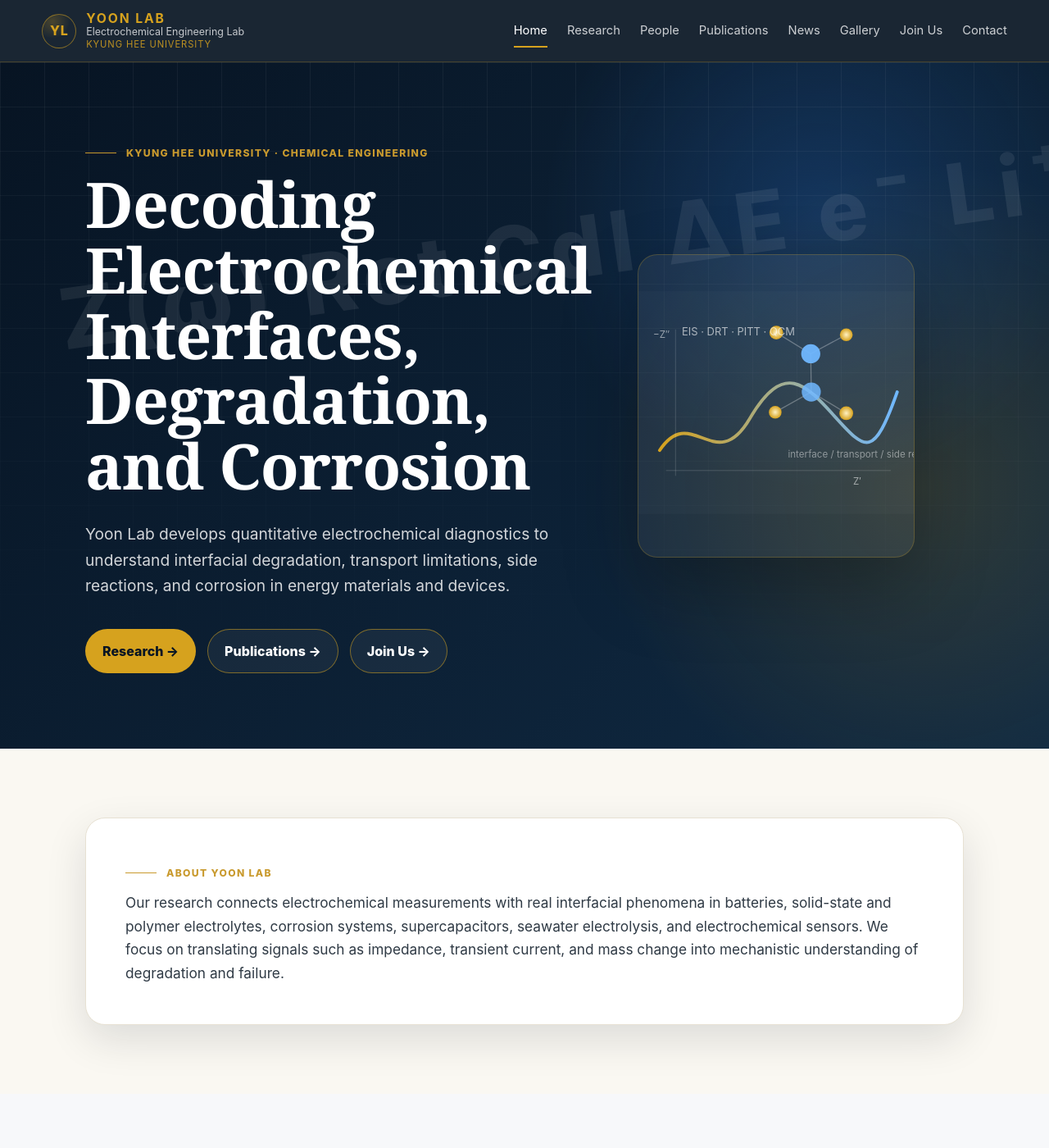
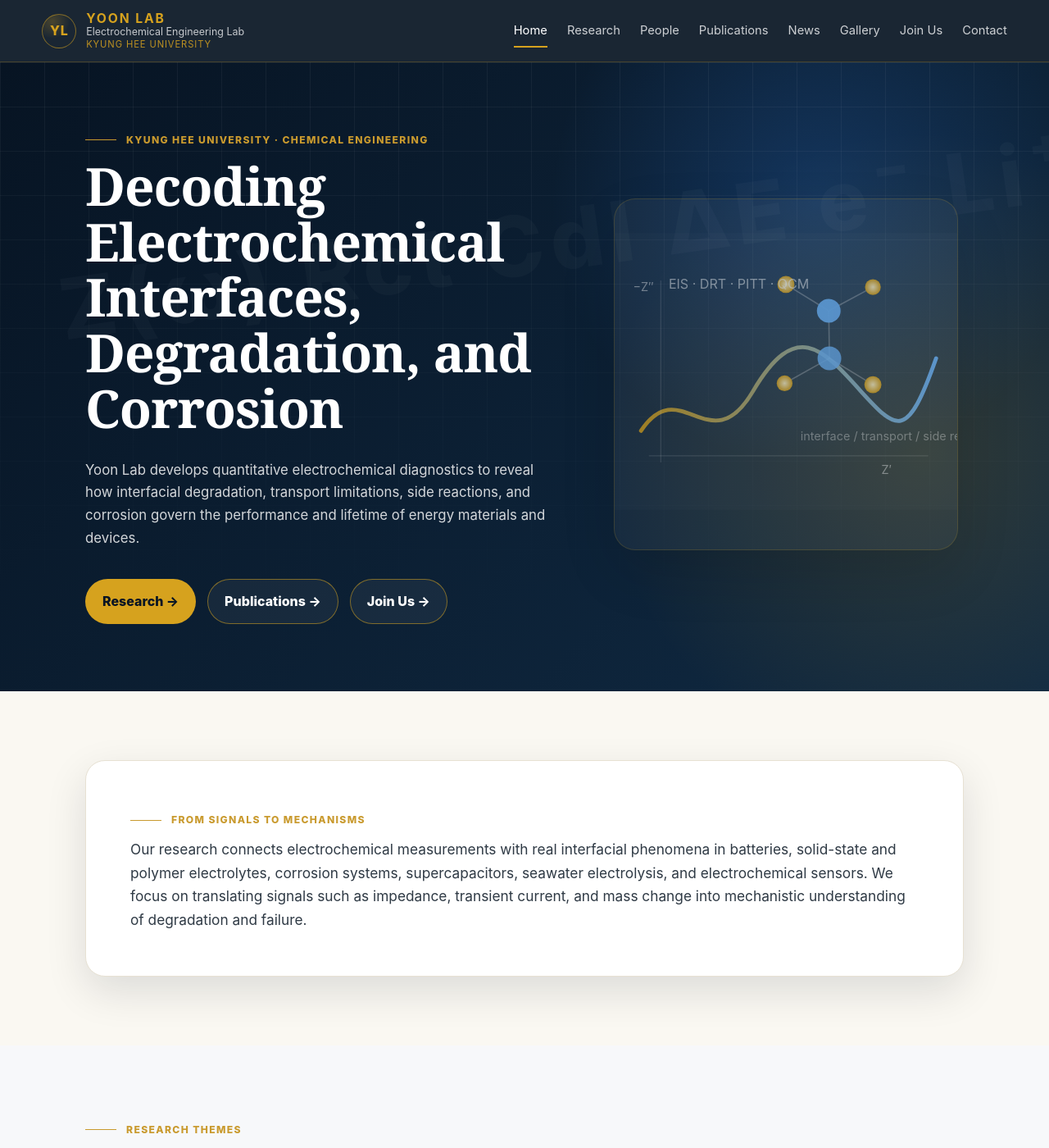
Before and after one commit to tyoon-lab/tyoon-lab.github.io, a Jekyll site: the page built from index.html, in a window 1280 px wide and 1400 px high. Shown: the whole window at 82% size. Built offline with Jekyll 4.4.1, drawn with Linux system fonts in a browser that asks for light colours.

Commit message:
final hero visual balance

```diff
--- a/assets/css/style.css
+++ b/assets/css/style.css
@@ -999,3 +999,113 @@
     border-radius: 24px !important;
   }
 }
+
+
+
+/* === Home page refinement: hero signal card + about panel === */
+@media (min-width: 901px) {
+  .hero-inner {
+    grid-template-columns: minmax(0, 1.06fr) minmax(340px, 0.72fr) !important;
+    gap: clamp(48px, 6vw, 84px) !important;
+  }
+
+  .signal-card {
+    width: min(100%, 420px) !important;
+    min-height: 420px !important;
+    justify-self: center !important;
+    border-radius: 26px !important;
+  }
+
+  .signal-card svg {
+    min-height: 420px !important;
+  }
+}@media (min-width: 900px) {
+  .signal-card {
+    transform: scale(1.08) translateX(-18px);
+    transform-origin: center;
+  }
+}
+
+@media (max-width: 900px) {
+  .signal-card {
+    max-width: 420px !important;
+    margin: 0 auto !important;
+  }
+}
+
+.about-panel {
+  padding: clamp(34px, 4.5vw, 54px) !important;
+}
+
+.about-panel p {
+  max-width: 980px !important;
+}
+
+
+/* =========================================================
+   Home hero softening
+   Purpose: reduce visual crowding in the desktop hero section.
+   Add this block to the very bottom of assets/css/style.css.
+   ========================================================= */
+
+@media (min-width: 901px) {
+  .hero {
+    min-height: 670px !important;
+  }
+
+  .hero-inner {
+    grid-template-columns: 1.02fr 0.78fr !important;
+    gap: 72px !important;
+    padding-top: 76px !important;
+    padding-bottom: 82px !important;
+  }
+
+  .hero h1 {
+    max-width: 760px !important;
+    font-size: clamp(3.8rem, 5.15vw, 5.15rem) !important;
+    line-height: 1.06 !important;
+    letter-spacing: -0.016em !important;
+  }
+
+  .hero p {
+    max-width: 680px !important;
+    font-size: 1.05rem !important;
+    line-height: 1.64 !important;
+  }
+
+  .signal-card {
+    opacity: 0.74 !important;
+    transform: scale(0.94) translateX(-10px) !important;
+    transform-origin: center !important;
+    box-shadow: 0 28px 72px rgba(0, 0, 0, 0.18) !important;
+  }
+
+  .hero::after {
+    color: rgba(255, 255, 255, 0.045) !important;
+  }
+}
+
+@media (min-width: 1200px) {
+  .hero h1 {
+    font-size: clamp(4rem, 4.7vw, 5.05rem) !important;
+  }
+}
+
+@media (max-width: 900px) {
+  .hero h1 {
+    font-size: clamp(2.55rem, 11vw, 3.35rem) !important;
+    line-height: 1.05 !important;
+  }
+}
+
+/* Final hero visual balance */
+@media (min-width: 900px) {
+  .signal-card {
+    opacity: 0.72 !important;
+    transform: none !important;
+  }
+
+  .hero::after {
+    opacity: 0.65 !important;
+  }
+}
--- a/index.html
+++ b/index.html
@@ -9,7 +9,7 @@
     <div>
       <span class="section-kicker">Kyung Hee University · Chemical Engineering</span>
       <h1>Decoding Electrochemical Interfaces, Degradation, and Corrosion</h1>
-      <p>Yoon Lab develops quantitative electrochemical diagnostics to understand interfacial degradation, transport limitations, side reactions, and corrosion in energy materials and devices.</p>
+      <p>Yoon Lab develops quantitative electrochemical diagnostics to reveal how interfacial degradation, transport limitations, side reactions, and corrosion govern the performance and lifetime of energy materials and devices.</p>
       <div class="hero-actions">
         <a class="btn primary" href="{{ '/research/' | relative_url }}">Research →</a>
         <a class="btn secondary" href="{{ '/publications/' | relative_url }}">Publications →</a>
@@ -59,7 +59,7 @@
 <section class="section">
   <div class="container">
     <div class="about-panel">
-      <span class="section-kicker">About Yoon Lab</span>
+      <span class="section-kicker">From signals to mechanisms</span>
       <p>Our research connects electrochemical measurements with real interfacial phenomena in batteries, solid-state and polymer electrolytes, corrosion systems, supercapacitors, seawater electrolysis, and electrochemical sensors. We focus on translating signals such as impedance, transient current, and mass change into mechanistic understanding of degradation and failure.</p>
     </div>
   </div>
```
Also changed, not shown: 2 other files.
